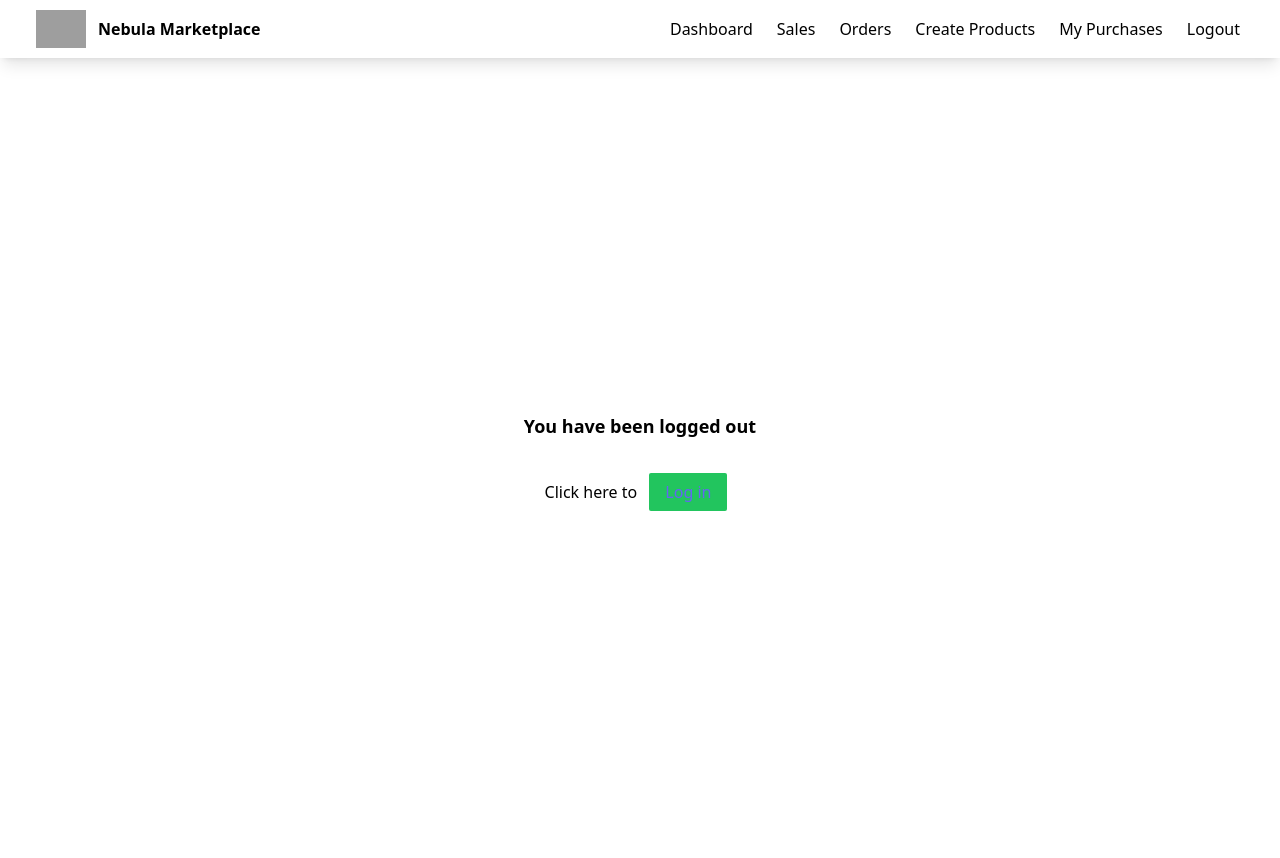
After one commit to Amitabh1989/Django-Digital-Market-Website-JS-Tailwind, a Django app: page /myapp/logout/ in a window 1280 px wide. The commit adds this page. Run offline with Django 4.2, Linux system fonts and the light colour scheme; some libraries are stand-ins or nearby versions; grey boxes are pictures that could not be loaded.

Commit message:
Linked Login to Register and Logout

```diff
--- a/mysite/myapp/templates/myapp/base.html
+++ b/mysite/myapp/templates/myapp/base.html
@@ -20,7 +20,7 @@
                 <a href="" class="mr-6 text=sm font-medium text-grey-500">Orders</a>
                 <a href="" class="mr-6 text=sm font-medium text-grey-500">Create Products</a>
                 <a href="" class="mr-6 text=sm font-medium text-grey-500">My Purchases</a>
-                <a href="" class="mr-6 text=sm font-medium text-grey-500">Logout</a>
+                <a href="{% url 'myapp:logout' %}" class="mr-6 text=sm font-medium text-grey-500">Logout</a>
             </div>
 
         </div>
--- /dev/null
+++ b/mysite/myapp/templates/myapp/logout.html
@@ -0,0 +1,15 @@
+{% extends 'myapp/base.html' %}
+
+{% block content %}
+
+<div class="flex flex-col justify-center items-center min-h-screen">
+    <h1 class="font-bold text-lg mb-10"> You have been logged out </h1>
+    <p>
+        <span>Click here to </span>
+            <a class="text-indigo-500" href="{% url 'myapp:login' %}">
+                <span class="bg-green-500 rounded-sm px-4 py-2 m-2">Log in</span>
+            </a>
+    </span>
+</p>
+</div>
+{% endblock content %}
--- a/mysite/myapp/urls.py
+++ b/mysite/myapp/urls.py
@@ -25,5 +25,5 @@ urlpatterns = [
     path("dashboard/", DashboardView.as_view(), name='dashboard'),
     path("register/", UserRegistrationView.as_view(), name='register'),
     path("login/", auth_views.LoginView.as_view(template_name='myapp/login.html'), name='login'),
-    # path("logout/", auth_views.LogoutView.as_view(template_name='myapp/logout.html'), name='logout'),
+    path("logout/", auth_views.LogoutView.as_view(template_name='myapp/logout.html'), name='logout'),
 ]
--- a/mysite/mysite/settings.py
+++ b/mysite/mysite/settings.py
@@ -128,3 +128,6 @@ STATIC_URL = "static/"
 # https://docs.djangoproject.com/en/4.2/ref/settings/#default-auto-field
 
 DEFAULT_AUTO_FIELD = "django.db.models.BigAutoField"
+
+# Change the default LOGIN REDIRECT to page of your wish
+LOGIN_REDIRECT_URL = "/myapp/product_list/"
```
Also changed, not shown: mysite/myapp/templates/myapp/login.html (+9 -0 lines), mysite/myapp/templates/myapp/register.html (+9 -0 lines), mysite/db.sqlite3.
